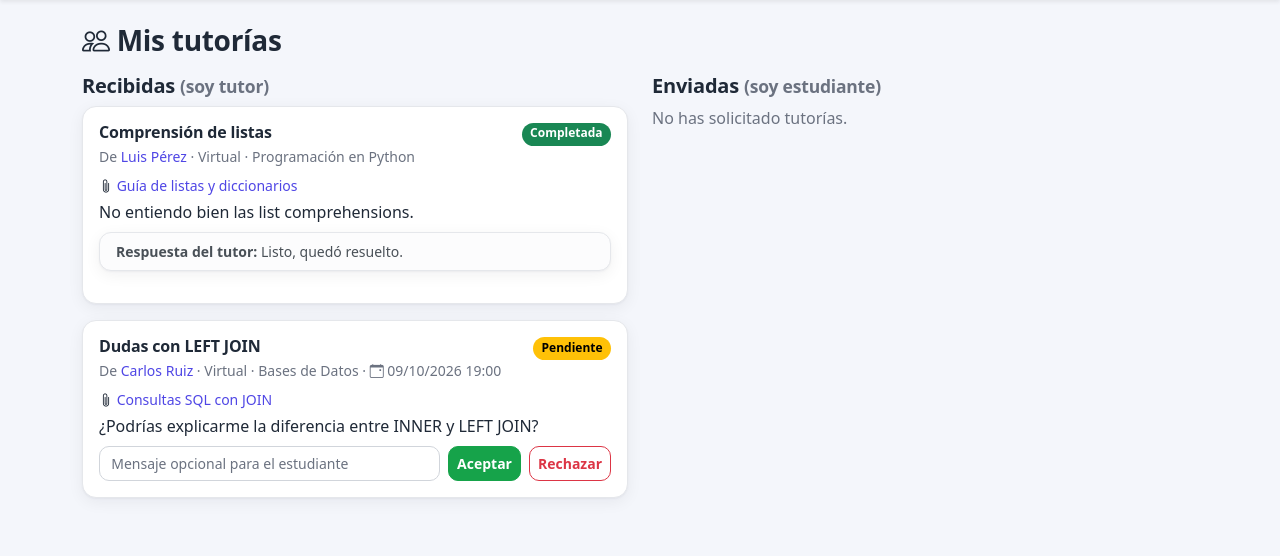
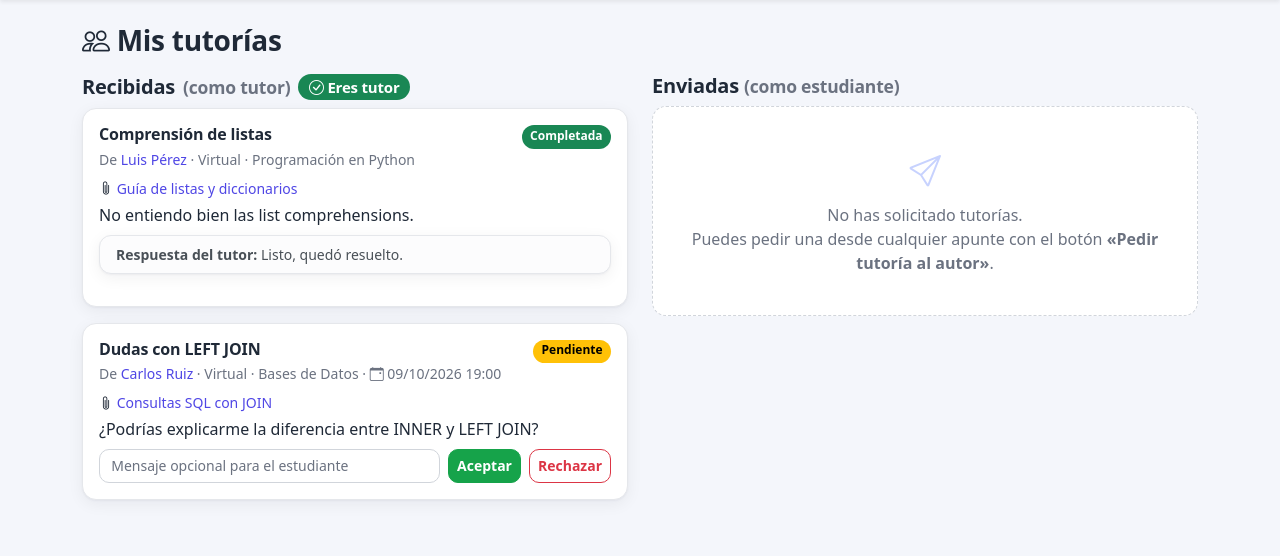
Before and after one commit to SrSergio-S/red_social, a Flask app: page /tutorias/ in a window 1280 px wide. Shown: the part 83-639 px from the top of the page. Run offline with Flask 3, Linux system fonts and the light colour scheme; a user stored in the database is signed in; data comes from the database, SQL or seed files in the repository; some libraries are stand-ins or nearby versions.

Commit message:
Indica en Mis tutorías si el usuario no es tutor
Si el usuario no ofrece tutorías, la sección Recibidas lo dice y ofrece un
botón para activarlo desde el perfil. Mensajes de estado vacío más claros en
ambas columnas.

Co-Authored-By: Claude Opus 5.5 <noreply@anthropic.com>
Claude-Session: https://claude.ai/code/session_011trmDtu7ZySvRfoNk1ggLJ

```diff
--- a/app/static/css/style.css
+++ b/app/static/css/style.css
@@ -164,7 +164,7 @@ h1, h2, h3, h4, h5, h6 { font-weight: 700; letter-spacing: -.01em; }
   padding: .9rem 1rem; color: #92400e; }
 .aviso-tutoria .ico { width: 38px; height: 38px; border-radius: 10px; background: #fef3c7; display: grid; place-items: center; font-size: 1.1rem; flex-shrink: 0; }
 .vacio { text-align: center; padding: 2.5rem 1rem; background: var(--u-superficie); border: 1px dashed #d1d5db; border-radius: var(--u-radio); color: var(--u-texto-suave); }
-.vacio i { font-size: 2rem; color: #c7d2fe; display: block; margin-bottom: .5rem; }
+.vacio > i { font-size: 2rem; color: #c7d2fe; display: block; margin-bottom: .5rem; }
 
 /* ---------- Portada (visitantes) ---------- */
 .hero { background: linear-gradient(135deg, #312e81, #4f46e5 50%, #1e88e5); color: #fff; border-radius: 20px; }
--- a/app/templates/tutorias/lista.html
+++ b/app/templates/tutorias/lista.html
@@ -43,12 +43,31 @@
 <h3 class="mb-3"><i class="bi bi-people"></i> Mis tutorías</h3>
 <div class="row g-4">
   <div class="col-lg-6">
-    <h5>Recibidas <small class="text-muted">(soy tutor)</small></h5>
-    {% for s in recibidas %}{{ tarjeta(s, 'tutor') }}{% else %}<p class="text-muted">No has recibido solicitudes.</p>{% endfor %}
+    <h5 class="d-flex flex-wrap align-items-center gap-2">Recibidas <small class="text-muted">(como tutor)</small>
+      {% if current_user.ofrece_tutorias %}<span class="badge text-bg-success"><i class="bi bi-check-circle"></i> Eres tutor</span>
+      {% else %}<span class="badge text-bg-light"><i class="bi bi-slash-circle"></i> No eres tutor</span>{% endif %}
+    </h5>
+    {% if not current_user.ofrece_tutorias %}
+      <div class="vacio mb-3">
+        <i class="bi bi-person-video3"></i>
+        <b class="text-body">No eres tutor.</b><br>
+        Por eso los demás estudiantes no pueden pedirte tutorías.<br>
+        Si quieres ayudar a otros, actívalo en tu perfil.
+        <div><a class="btn btn-primary btn-sm mt-3" href="{{ url_for('main.editar_perfil') }}"><i class="bi bi-toggle-on"></i> Quiero ofrecer tutorías</a></div>
+      </div>
+      {% if recibidas %}<p class="small text-muted mb-2">Solicitudes que recibiste cuando ofrecías tutorías:</p>{% endif %}
+      {% for s in recibidas %}{{ tarjeta(s, 'tutor') }}{% endfor %}
+    {% else %}
+      {% for s in recibidas %}{{ tarjeta(s, 'tutor') }}
+      {% else %}<div class="vacio"><i class="bi bi-inbox"></i>Aún no has recibido solicitudes.<br>
+        Cuando un estudiante te pida una tutoría aparecerá aquí.</div>{% endfor %}
+    {% endif %}
   </div>
   <div class="col-lg-6">
-    <h5>Enviadas <small class="text-muted">(soy estudiante)</small></h5>
-    {% for s in solicitadas %}{{ tarjeta(s, 'solicitante') }}{% else %}<p class="text-muted">No has solicitado tutorías.</p>{% endfor %}
+    <h5>Enviadas <small class="text-muted">(como estudiante)</small></h5>
+    {% for s in solicitadas %}{{ tarjeta(s, 'solicitante') }}
+    {% else %}<div class="vacio"><i class="bi bi-send"></i>No has solicitado tutorías.<br>
+      Puedes pedir una desde cualquier apunte con el botón <b>«Pedir tutoría al autor»</b>.</div>{% endfor %}
   </div>
 </div>
 {% endblock %}
```
Also changed, not shown: tests/test_app.py (+8 -0 lines).
